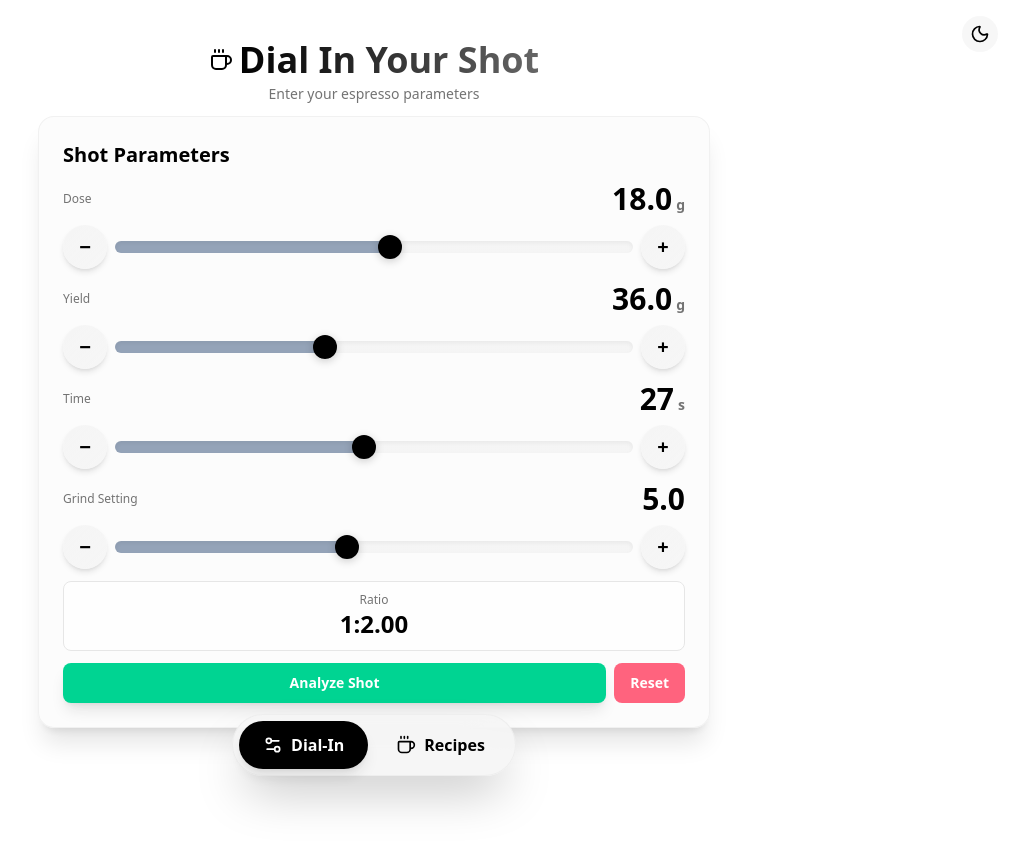
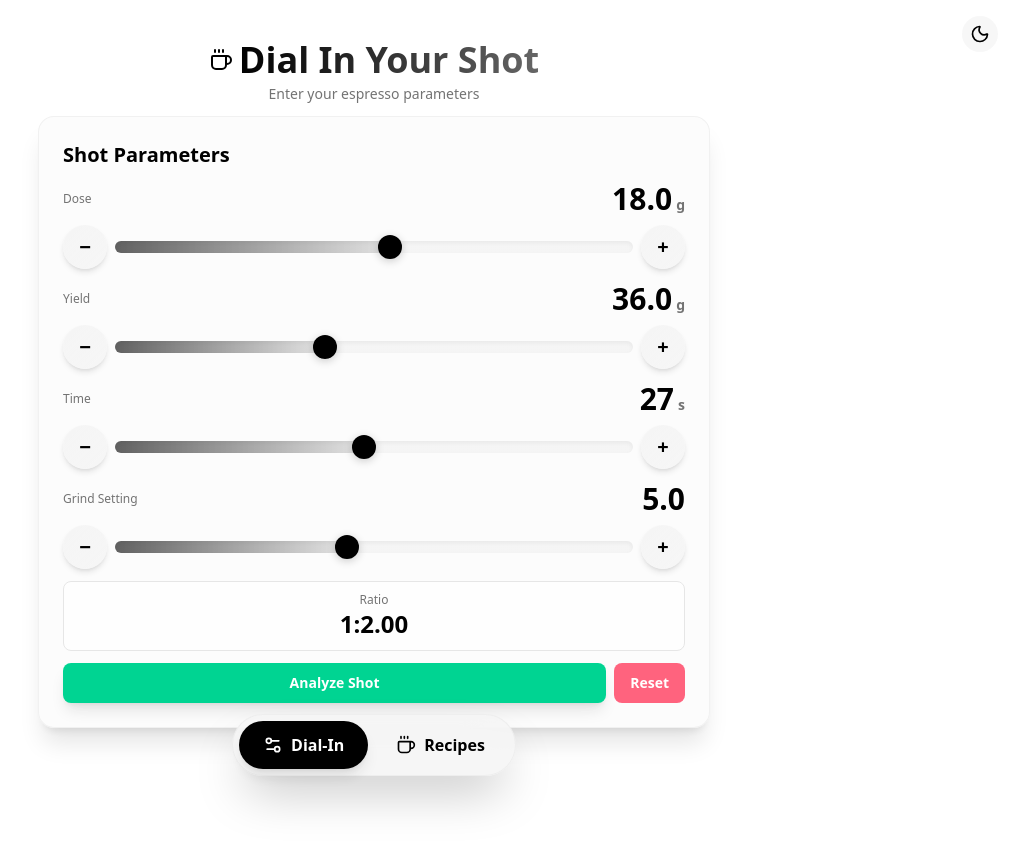
Before and after one commit to andrewn-net/espresso-guide, a React (Vite) app: page / in a window 1280 px wide. Shown: the whole page, without its empty margins (266-1280 px from the left). Built offline with nearby package versions, Linux system fonts and the light colour scheme.

Commit message:
style: Update slider background gradient colors in DialInMode component.

```diff
--- a/src/components/DialInMode.tsx
+++ b/src/components/DialInMode.tsx
@@ -98,7 +98,7 @@ export default function DialInMode() {
                                 onChange={(e) => setInput({ ...input, dose: parseFloat(e.target.value) })}
                                 className="flex-1 h-3 bg-gradient-to-b from-secondary/60 to-secondary rounded-full appearance-none cursor-pointer accent-primary shadow-inner"
                                 style={{
-                                    background: `linear-gradient(to right, rgb(148 163 184) 0%, rgb(148 163 184) ${((input.dose - 10) / (25 - 10)) * 100}%, hsl(var(--secondary)) ${((input.dose - 10) / (25 - 10)) * 100}%, hsl(var(--secondary)) 100%)`,
+                                    background: `linear-gradient(to right, rgba(70, 70, 70, 0.85) 0%, rgba(210, 210, 210, 0.6) ${((input.dose - 10) / (25 - 10)) * 100}%, hsl(var(--secondary)) ${((input.dose - 10) / (25 - 10)) * 100}%, hsl(var(--secondary)) 100%)`,
                                 }}
                             />
                             <button
@@ -136,7 +136,7 @@ export default function DialInMode() {
                                 onChange={(e) => setInput({ ...input, yield: parseFloat(e.target.value) })}
                                 className="flex-1 h-3 bg-gradient-to-b from-secondary/60 to-secondary rounded-full appearance-none cursor-pointer accent-primary shadow-inner"
                                 style={{
-                                    background: `linear-gradient(to right, rgb(148 163 184) 0%, rgb(148 163 184) ${((input.yield - 20) / (60 - 20)) * 100}%, hsl(var(--secondary)) ${((input.yield - 20) / (60 - 20)) * 100}%, hsl(var(--secondary)) 100%)`,
+                                    background: `linear-gradient(to right, rgba(70, 70, 70, 0.85) 0%, rgba(210, 210, 210, 0.6) ${((input.yield - 20) / (60 - 20)) * 100}%, hsl(var(--secondary)) ${((input.yield - 20) / (60 - 20)) * 100}%, hsl(var(--secondary)) 100%)`,
                                 }}
                             />
                             <button
@@ -174,7 +174,7 @@ export default function DialInMode() {
                                 onChange={(e) => setInput({ ...input, time: parseInt(e.target.value) })}
                                 className="flex-1 h-3 bg-gradient-to-b from-secondary/60 to-secondary rounded-full appearance-none cursor-pointer accent-primary shadow-inner"
                                 style={{
-                                    background: `linear-gradient(to right, rgb(148 163 184) 0%, rgb(148 163 184) ${((input.time - 15) / (40 - 15)) * 100}%, hsl(var(--secondary)) ${((input.time - 15) / (40 - 15)) * 100}%, hsl(var(--secondary)) 100%)`,
+                                    background: `linear-gradient(to right, rgba(70, 70, 70, 0.85) 0%, rgba(210, 210, 210, 0.6) ${((input.time - 15) / (40 - 15)) * 100}%, hsl(var(--secondary)) ${((input.time - 15) / (40 - 15)) * 100}%, hsl(var(--secondary)) 100%)`,
                                 }}
                             />
                             <button
@@ -212,7 +212,7 @@ export default function DialInMode() {
                                 onChange={(e) => setInput({ ...input, grindSetting: parseFloat(e.target.value) })}
                                 className="flex-1 h-3 bg-gradient-to-b from-secondary/60 to-secondary rounded-full appearance-none cursor-pointer accent-primary shadow-inner"
                                 style={{
-                                    background: `linear-gradient(to right, rgb(148 163 184) 0%, rgb(148 163 184) ${((input.grindSetting - 1) / (10 - 1)) * 100}%, hsl(var(--secondary)) ${((input.grindSetting - 1) / (10 - 1)) * 100}%, hsl(var(--secondary)) 100%)`,
+                                    background: `linear-gradient(to right, rgba(70, 70, 70, 0.85) 0%, rgba(210, 210, 210, 0.6) ${((input.grindSetting - 1) / (10 - 1)) * 100}%, hsl(var(--secondary)) ${((input.grindSetting - 1) / (10 - 1)) * 100}%, hsl(var(--secondary)) 100%)`,
                                 }}
                             />
                             <button
```
